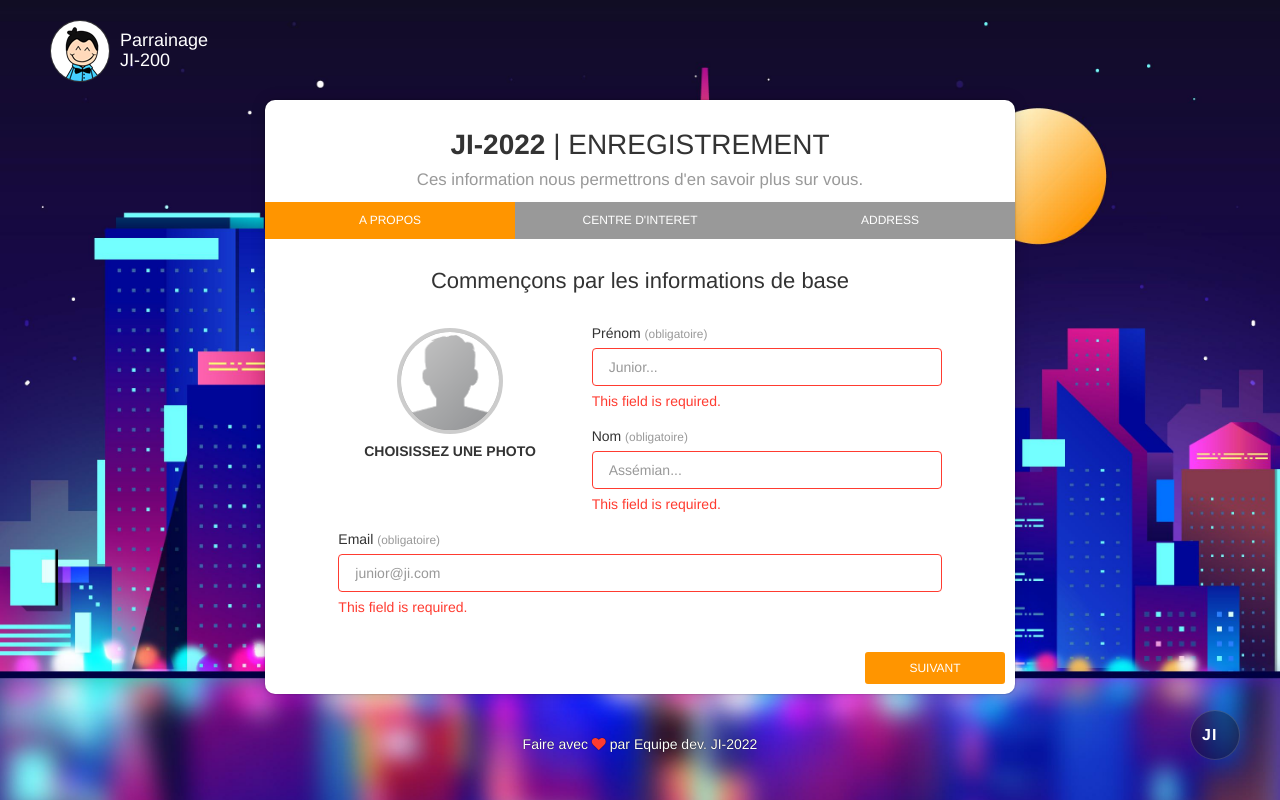
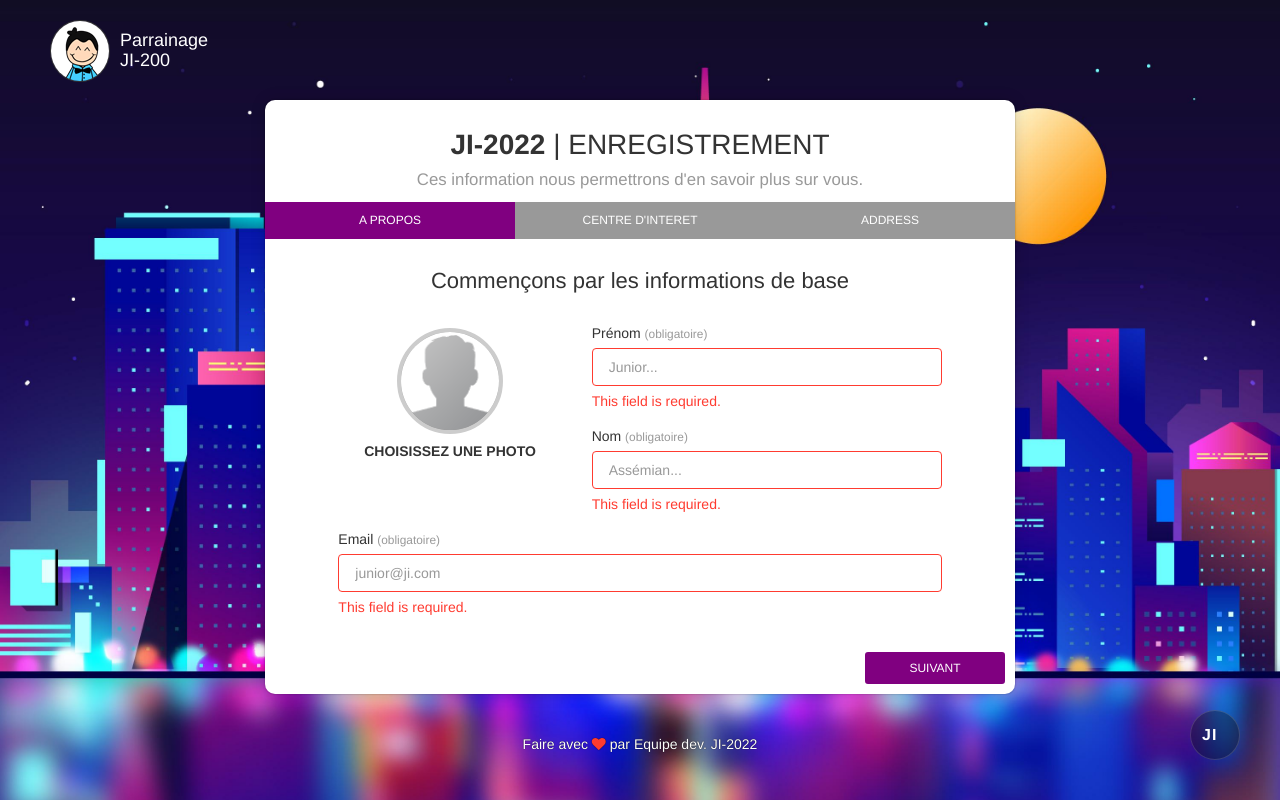
Before and after one commit to baazz20/ji_parrainage, a Django app: page / in a window 1280 px wide, after a click on "CENTRE D'INTERET". Run offline with Django 4.2, Linux system fonts and the light colour scheme; some libraries are stand-ins or nearby versions.

Commit message:
legere modif

```diff
--- a/media/assets/css/gsdk-bootstrap-wizard.css
+++ b/media/assets/css/gsdk-bootstrap-wizard.css
@@ -307,20 +307,20 @@
   cursor: pointer;
   font-weight: 500;
 }
-.wizard-card[data-color="orange"] .choice:hover .icon, .wizard-card[data-color="orange"] .choice.active .icon {
-  border-color: #FF9500;
+.wizard-card[data-color="purple"] .choice:hover .icon, .wizard-card[data-color="purple"] .choice.active .icon {
+  border-color: purple;
 }
-.wizard-card[data-color="orange"] .picture:hover {
-  border-color: #FF9500;
+.wizard-card[data-color="purple"] .picture:hover {
+  border-color: purple;
 }
-.wizard-card[data-color="orange"] .moving-tab {
+.wizard-card[data-color="purple"] .moving-tab {
   position: absolute;
   text-align: center;
   padding: 10px;
   font-size: 12px;
   text-transform: uppercase;
   -webkit-font-smoothing: subpixel-antialiased;
-  background-color: #FF9500;
+  background-color: purple;
   top: 0px;
   left: 0px;
   color: #FFFFFF;
@@ -542,8 +542,8 @@
 }
 
 .btn-warning {
-  color: #FF9500;
-  border-color: #FF9500;
+  color: purple;
+  border-color: purple;
 }
 
 .btn-danger {
@@ -614,7 +614,7 @@
 
 .btn-warning.disabled, .btn-warning[disabled], fieldset[disabled] .btn-warning, .btn-warning.disabled:hover, .btn-warning[disabled]:hover, fieldset[disabled] .btn-warning:hover, .btn-warning.disabled:focus, .btn-warning[disabled]:focus, fieldset[disabled] .btn-warning:focus, .btn-warning.disabled:active, .btn-warning[disabled]:active, fieldset[disabled] .btn-warning:active, .btn-warning.disabled.active, .btn-warning.active[disabled], fieldset[disabled] .btn-warning.active {
   background-color: transparent;
-  border-color: #FF9500;
+  border-color: purple;
 }
 
 /*           Buttons fill .btn-fill           */
@@ -654,8 +654,8 @@
   border-color: #05AE0E;
 }
 .btn-fill.btn-warning {
-  background-color: #FF9500;
-  border-color: #FF9500;
+  background-color: purple;
+  border-color: purple;
 }
 .btn-fill.btn-warning:hover, .btn-fill.btn-warning:focus, .btn-fill.btn-warning:active, .btn-fill.btn-warning.active, .open .dropdown-toggle .btn-fill.btn-warning {
   background-color: #ED8D00;
@@ -737,7 +737,7 @@
 }
 
 .text-warning, .text-warning:hover {
-  color: #FF9500;
+  color: purple;
 }
 
 .text-danger, .text-danger:hover {
@@ -775,8 +775,8 @@
 }
 
 .label-warning {
-  border-color: #FF9500;
-  color: #FF9500;
+  border-color: purple;
+  color: purple;
 }
 
 .label-danger {
@@ -811,7 +811,7 @@
 }
 
 .label-warning.label-fill, .progress-bar-warning {
-  background-color: #FF9500;
+  background-color: purple;
 }
 
 .label-danger.label-fill, .progress-bar-danger {
--- a/sponsorship/templates/sponsorship/index.html
+++ b/sponsorship/templates/sponsorship/index.html
@@ -22,7 +22,7 @@
         class="made-with-mk"
       >
         <div class="brand">JI</div>
-        <div class="made-with">Journée d'intégraton 2022 <strong>MIAGE-GI</strong></div>
+        <div class="made-with">JI 2022 <strong>MIAGE-GI</strong></div>
       </a>
 
       <!--   Big container   -->
@@ -33,7 +33,7 @@
             <div class="wizard-container">
               <div
                 class="card wizard-card"
-                data-color="orange"
+                data-color="purple"
                 id="wizardProfile"
               >
                 <form action="" method="">
```
